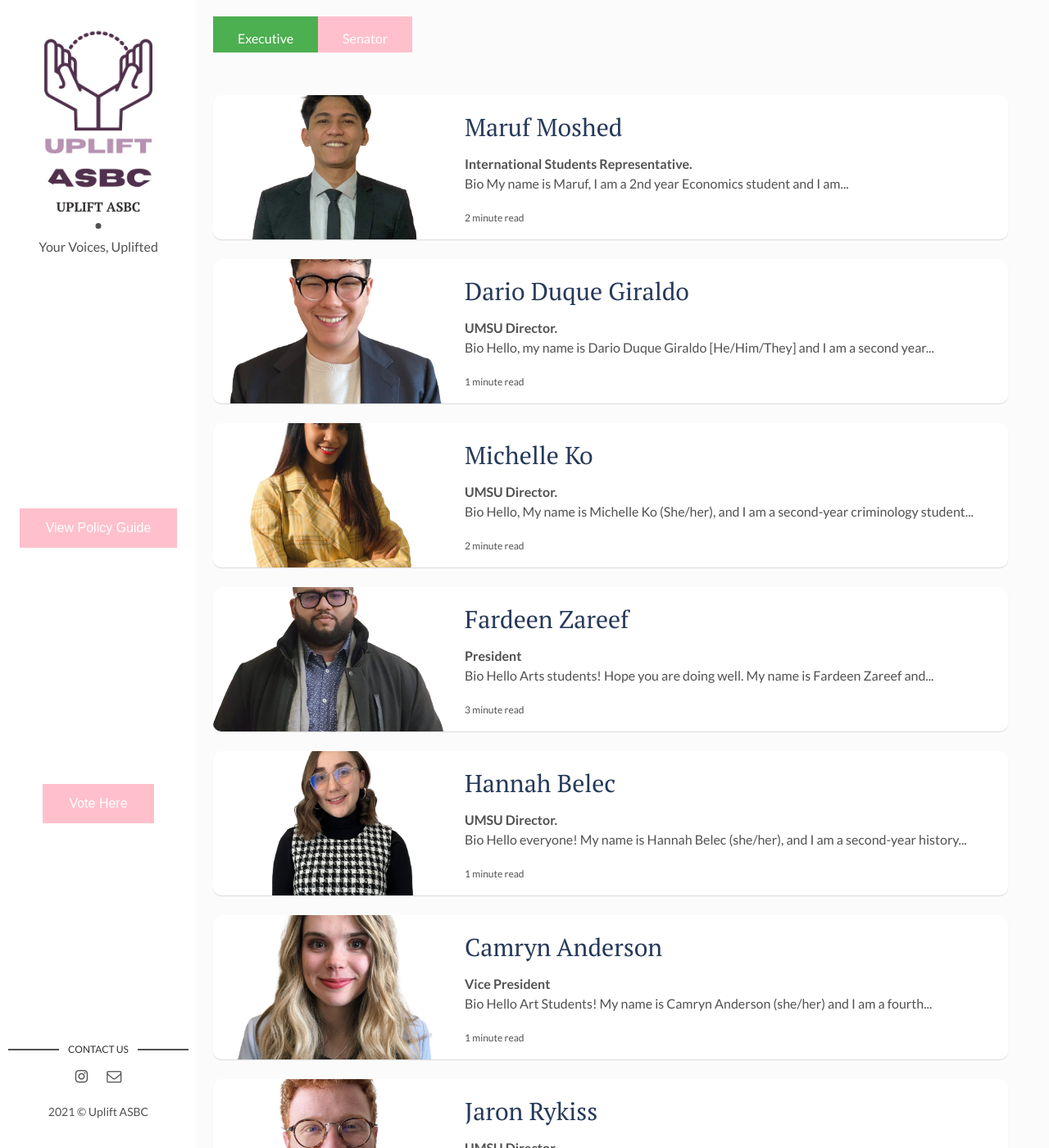
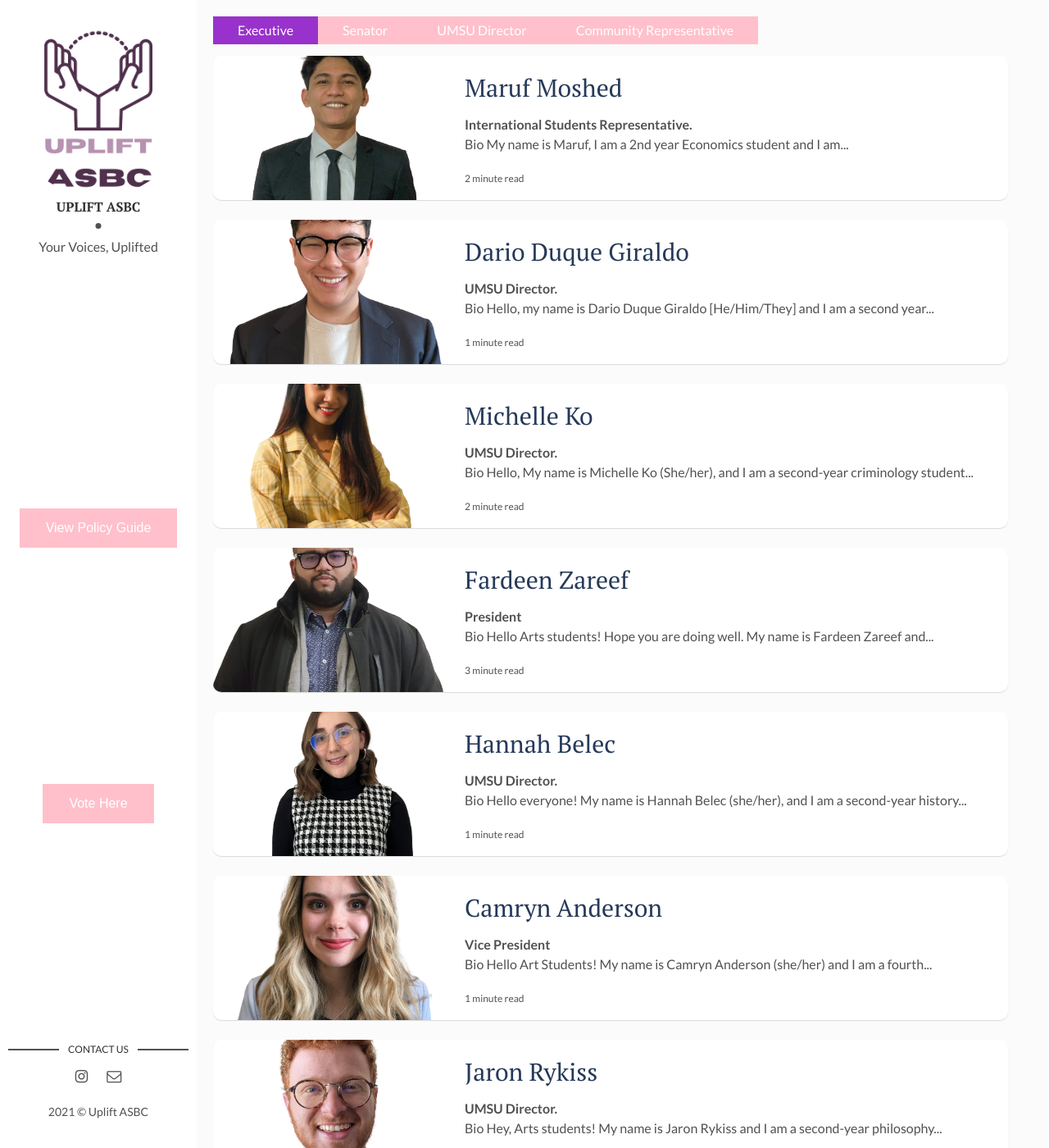
Before and after one commit to Marshmallows7920/upliftasbc-website, a Jekyll site: the page built from index.html, in a window 1280 px wide and 1400 px high. Shown: the whole window at 82% size. Built offline with Jekyll 4.4.1, drawn with Linux system fonts in a browser that asks for light colours; the list of posts is cut into pages by our own code.

Commit message:
update colors and cleaned up css

```diff
--- a/_includes/head.html
+++ b/_includes/head.html
@@ -88,35 +88,37 @@
 
   <!-- Style for Navigation Bar -->
   <style>
-    /* ul {
+    ul.nav {
       list-style-type: none;
       margin: 0;
       padding: 0;
       overflow: hidden;
-      background-color: #333;
-      position: fixed;
+      /* background-color: #333; */
+      position: sticky;
       top: 0;
       width: 100%;
-    } */
+      align-self: center;
+    }
 
-    /* li #nav {
+    ul.nav li{
       float: left;
-    } */
+    }
 
-    /* li a{
+    ul.nav li a{
       display: block;
       color: white;
+      background-color: pink;
       text-align: center;
-      padding: 14px 16px;
+      padding: 5px 30px;
       text-decoration: none;
-    } */
+    }
 
-    /* li a:hover:not(.active){
-      background-color: #111;
-    } */
+    ul.nav li a:hover:not(.active){
+      background-color: rgba(225, 0, 255, 0.192);
+    }
 
-    .active{
-      background-color: #4CAF50;
+    ul.nav li a.active{
+      background-color: #9932CC;
     }
     </style>
 
--- a/index.html
+++ b/index.html
@@ -2,53 +2,24 @@
 layout: main
 ---
 
-<ul style="      list-style-type: none;
-margin: 0;
-padding: 0;
-overflow: hidden;
-/* background-color: #333; */
-position: sticky;
-top: 0;
-width: 100%;">
-    <li style="float: left;">
-      <a class="active" href="#executive"
-      style="
-      display: block;
-      color: white;
-      text-align: center;
-      padding: 5px 30px;
-      text-decoration: none;">
-        <div id="nav">
-
+<ul class="nav">
+    <li>
+      <a class="active" href="#executive">
         Executive</a>
     </li>
-    <li style="float: left;">
-      <a href="#senator"
-      style="
-      display: block;
-      color: white;
-      background-color: pink;
-      text-align: center;
-      padding: 5px 30px;
-      text-decoration: none;">
-        <div id="nav">
-
+    <li>
+      <a href="#senator">
         Senator</a>
     </li>
-    <!-- <li>
-      <div id="nav">
-      <a id="nav" href="#senator">Senator</a></div>
+    <li>
+      <a href="#umsu">
+        UMSU Director</a>
     </li>
     <li>
-      <div id="nav">
-      <a id="nav" href="#umsu">UMSU Director</a></div>
+      <a href="#community">
+        Community Representative</a>
     </li>
-    <li>
-      <div id="nav">
-      <a id="nav" href="#community">Community Representative</a></div>
-    </li>
-  </div> -->
-  <br /><br /><br /><br />
+  <br /><br />
 </ul>
 
 
```
